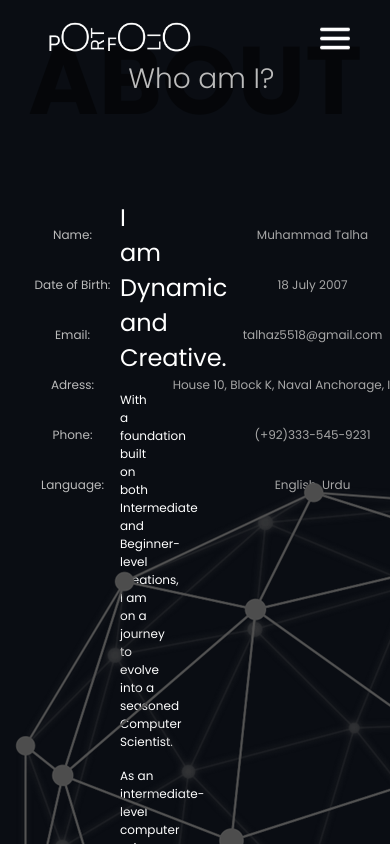
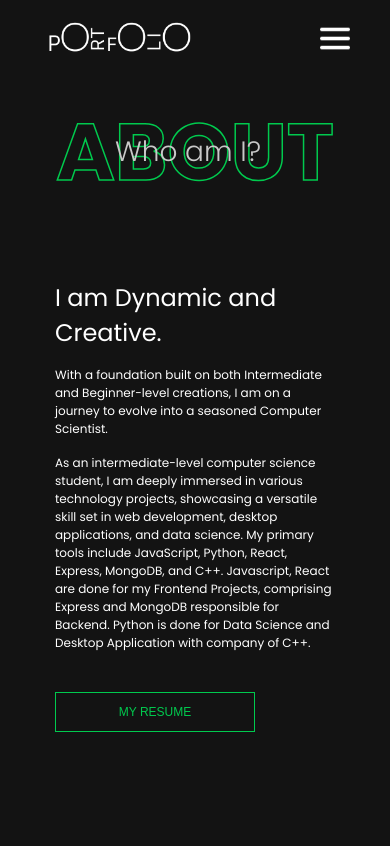
Before and after one commit to MuhammadTalha15/My-Portfolio, a React (Vite) app: page /About in a window 390 px wide. Shown: the top 846 px of the page. Built offline with nearby package versions, Linux system fonts and the light colour scheme.

Commit message:
About Page Modified and Media Queries

```diff
--- a/src/components/First.jsx
+++ b/src/components/First.jsx
@@ -5,7 +5,6 @@ import GithubLogo from '../assets/Icons/github.svg'
 import FacebookLogo from '../assets/Icons/facebook.svg'
 import InstagramLogo from '../assets/Icons/instagram.svg'
 import StackLogo from '../assets/Icons/stack-overflow.svg'
-import Polygon from '../assets/Logo/pngwing.com.png'
 
 const First = () => {
 
@@ -41,7 +40,6 @@ const First = () => {
             </div>
           </div>
 
-          {/* <img className='polygon-i' src={Polygon} alt="" /> */}
         </section>
     </>
   )
--- a/src/components/Fourth.jsx
+++ b/src/components/Fourth.jsx
@@ -1,5 +1,6 @@
 import React from 'react'
 import Polygon from '../assets/Logo/pngwing.com.png'
+import '../styles/fourth.css'
 
 const Fourth = () => {
   return (
--- a/src/components/Second.jsx
+++ b/src/components/Second.jsx
@@ -17,6 +17,7 @@ const Second = () => {
     <section className="second">
           <section className='s-header'>
             <h2 className='s-head'>ABOUT</h2>
+              <span className='s-head-after'>Who am I?</span>
           </section>
           <section className="s-content">
             <section className="cont left">
@@ -26,8 +27,7 @@ const Second = () => {
 
               <p className="second-para">As an intermediate-level computer science student, I am deeply immersed in various technology projects, showcasing a versatile skill set in web development, desktop applications, and data science. My primary tools include JavaScript, Python, React, Express, MongoDB, and C++. Javascript, React are done for my Frontend Projects, comprising Express and MongoDB responsible for Backend. Python is done for Data Science and Desktop Application with company of C++.</p>
 
-              <button className='s-btn cv'>MY RESUME</button>
-              <button className='s-btn slrn'>Learn More</button>
+              <button className='s-btn'>MY RESUME</button>
             </section>
             <section className="cont right">
               <div className="details">
@@ -49,7 +49,7 @@ const Second = () => {
                 </ul>
               </div>
             </section>
-            <img className='polygon-ii' src={Polygon} alt="" />
+            {/* <img className='polygon-ii' src={Polygon} alt="" /> */}
           </section>
         </section>
     </>
--- a/src/components/Third.jsx
+++ b/src/components/Third.jsx
@@ -1,4 +1,5 @@
 import React from 'react'
+import '../styles/third.css'
 import Polygon from '../assets/Logo/pngwing.com.png'
 
 const Third = () => {
--- a/src/components/navbar.jsx
+++ b/src/components/navbar.jsx
@@ -20,9 +20,9 @@ const Navbar = (props) => {
       <nav id='nav' className={navbarClass}>
         <ul>
           <Link to="/My-Portfolio"><li className='nav-li'>Home Page</li></Link>
-          <Link to="/about"><li className='nav-li'>About Me</li></Link>
-          <Link to="/projects"><li className='nav-li'>Projects</li></Link>
-          <Link to="/contact"><li className='nav-li'>Contact Me</li></Link>
+          <Link to="/About"><li className='nav-li'>About Me</li></Link>
+          <Link to="/Projects"><li className='nav-li'>Projects</li></Link>
+          <Link to="/Contact-Me"><li className='nav-li'>Contact Me</li></Link>
         </ul>
       </nav>
 
--- a/src/styles/First.css
+++ b/src/styles/First.css
@@ -122,11 +122,6 @@
     filter: invert(100%) sepia(66%) saturate(286%) hue-rotate(305deg) brightness(116%) contrast(100%);;
   }
 
-  .polygon-i{
-    position: absolute;
-    right: -20%;
-    bottom: -45%;
-  }
 
   @media(max-width: 1366px){
     .txt-cnt{
@@ -195,12 +190,6 @@
       width: 1.5rem;
     }
 
-    .polygon-i{
-      position: absolute;
-      width: 95rem;
-      right: -20%;
-      bottom: -45%;
-    }
   }
 
 
@@ -266,21 +255,10 @@
       width: 1.5rem;
     }
 
-    .polygon-i{
-      position: absolute;
-      width: 95rem;
-      right: -20%;
-      bottom: -45%;
-    }
   }
 
   @media(max-width: 1024px){
-    .polygon-i{
-      width: 80rem;
-      right: -30%;
-      bottom: -5%;
-      transform: rotateZ(-90deg);
-    }
+
   }
 
   @media(max-width: 990px){
@@ -345,12 +323,6 @@
       width: 1.5rem;
     }
 
-    .polygon-i{
-      width: 100rem;
-      right: -30%;
-      bottom: -5%;
-      transform: rotateZ(-90deg);
-    }
   }
 
   @media(max-width: 600px){
@@ -373,12 +345,6 @@
       overflow: hidden;
     }
 
-    .polygon-i{
-      width: 80rem;
-      right: -50%;
-      bottom: -40%;
-      transform: rotateZ(-90deg);
-    }
   }
 
   @media(max-width: 415px){
@@ -469,11 +435,4 @@
       left: -4rem;
       bottom: 15rem;
     }
-
-    .polygon-i{
-      width: 70rem;
-      right: -30%;
-      bottom: -40%;
-      transform: rotateZ(0deg);
-    }
   }
--- a/src/styles/navbar.css
+++ b/src/styles/navbar.css
@@ -12,14 +12,17 @@ header{
 
 .logo{
     width: 25rem;
+    user-select: none;
+    pointer-events: none;
 }
 
 .navbar{
     height: 50%;
-    width: 60rem;
+    width: 65rem;
     display: flex;
     align-items: center;
     justify-content: center;
+    /* background-color: red; */
 }
 
 ul{
@@ -34,6 +37,11 @@ ul li.nav-li{
     font-family: sans-serif;
     cursor: pointer;
     color: #fff;
+    transition: 0.4s;
+}
+
+ul li.nav-li:hover{
+    color: rgb(0, 202, 78);
 }
 
 ul li.nav-li::after{
@@ -41,7 +49,7 @@ ul li.nav-li::after{
     content: '';
     height: 3px;
     width: 0%;
-    background-color: #fff;
+    background-color: rgb(0, 202, 78);
     left: 0;
     bottom: -10px;
     transition: 0.4s;
@@ -67,7 +75,7 @@ ul li.nav-li:hover::after{
     }
 
     .navbar{
-        width: 48rem;
+        width: 52rem;
     }
 
     li.nav-li{
@@ -96,7 +104,7 @@ ul li.nav-li:hover::after{
         left: 0;
         height: 50rem;
         width: 100%;
-        background-color: #0f131abe;
+        background-color: #131313be;
         transition: 0.3s;
         z-index: -10;
     }
@@ -106,7 +114,7 @@ ul li.nav-li:hover::after{
         left: 0;
         height: 90vh;
         width: 100%;
-        background-color: #0f131abe;
+        background-color: #131313be;
         transition: 0.3s;
         z-index: -10;
     }
@@ -115,7 +123,6 @@ ul li.nav-li:hover::after{
         height: 100%;
         width: 100%;
         list-style: none;
-
         display: flex;
         align-items: center;
         justify-content: center;
--- a/src/styles/second.css
+++ b/src/styles/second.css
@@ -7,13 +7,17 @@
 .second{
     height: 100vh;
     width: 100%;
-    background-color: #0a0d13;
+    background-color: #131313;
     overflow: hidden;
     z-index: -100;
+    background-image: linear-gradient(rgba(19, 19, 19, 0.4), rgba(19, 19, 19, 0.4)),url(../assets/Images/left.png);
+    background-size: cover;
+    background-position: center;
 }
 
 .s-header{
     height: 20rem;
+    padding-top: 10rem;
     width: 100%;
     display: flex;
     align-items: center;
@@ -24,30 +28,30 @@
     position: relative;
     font-size: 12rem;
     font-family: var(--Poppins);
-    color: rgba(0, 0, 0, 0.5);
+    color: #131313;
+    -webkit-text-stroke: 1.5px rgb(0, 202, 78);
     user-select: none;
 }
 
-.s-head::after{
+.s-head-after{
     position: absolute;
-    content: 'Who am I?';
+    font-family: var(--Poppins);
     font-weight: 300;
     width: 20rem;
-    color: #bbbbbb;
+    color: #c9c9c9;
     font-size: 3.5rem;
-    top: 35%;
-    left: 30%;
 }
 
 .s-content{
     position: relative;
-    height: 50rem;
+    height: 60rem;
     width: 100%;
     /* border: 1px solid; */
     display: flex;
     align-items: center;
     justify-content: space-between;
-    padding: 0 10rem;
+    padding: 5rem 10rem;
+    /* background-color: rebeccapurple; */
 }
 
 .cont{
@@ -82,28 +86,19 @@
 
 .s-btn{
     height: 5rem;
-    width: 20rem;
+    width: 25rem;
     margin: 5rem 0;
     background-color: transparent;
-    font-family: var(--Poppins);
-    border: 1px solid var(--font-color-default);
-    color: var(--font-color-default);
+    color: rgb(0, 202, 78);
+    border: 1px solid rgb(0, 202, 78);
+    font-weight: 500;
     font-size: 1.5rem;
     cursor: pointer;
     transition: 0.4s;
 }
 
-.cv{
-    background-color: var(--font-color-default);
-    color: black;
-    width: 25rem;
-    border: none;
-    font-weight: 500;
-    z-index: 100000000;
-}
-
-.cv:hover{
-    background-color: #bbbbbb;
+.s-btn:hover{
+    background-color: #fff;
     color: #000;
     border: none;
 }
@@ -127,7 +122,9 @@
 .details{
     height: 40rem;
     width: 60rem;
+    min-width: 40rem;
     display: flex;
+    /* background-color: rebeccapurple; */
 }
 
 .dtail-list{
@@ -137,6 +134,7 @@
     flex-direction: column;
     width: 15rem;
     padding: 0 2rem;
+    /* background-color: red; */
 }
 
 .dtail-li-hd{
@@ -166,9 +164,111 @@
     font-size: 1.5rem;
 }
 
-.polygon-ii{
-    position: absolute;
-    left: -35%;
-    top: 50%;
-    pointer-events: none;
-}
+
+@media(max-width: 1366px){
+    /* html{
+        font-size: 9px;
+    } */
+
+  }
+
+
+  @media(max-width: 1280px){
+    html{
+        font-size: 8px;
+    }
+
+  }
+
+  @media(max-width: 1024px){
+
+  }
+
+  @media(max-width: 990px){
+    html{
+        font-size: 8px;
+    }
+
+    .s-content{
+        position: relative;
+        height: 75rem;
+        width: 100%;
+    }
+  }
+
+  @media(max-width: 600px){
+    .s-header{
+        height: 25rem;
+        padding-top: 13rem;
+    }
+
+  }
+
+  @media(max-width: 415px){
+
+    .second{
+        height: 160vh;
+        width: 100%;
+    }
+
+    .s-header{
+        height: 25rem;
+        padding-top: 13rem;
+        width: 100%;
+        display: flex;
+        align-items: center;
+        justify-content: center;
+    }
+
+    .s-head{
+        font-size: 10rem;
+    }
+
+    .s-content{
+        position: relative;
+        height: 130rem;
+        width: 100%;
+        flex-direction: column;
+    }
+
+    .cont{
+        height: 100%;
+        width: 45rem;
+    }
+
+    .dtail-li-hd{
+        align-self: start;
+        font-size: 1.25rem;
+    }
+
+    .data-list{
+        align-items: flex-start;
+        padding: 0 .5rem;
+    }
+
+    .dtail-data{
+        font-size: 1.3rem;
+    }
+
+    .left{
+        height: 60%;
+    }
+
+    .right{
+        height: 50%;
+    }
+
+  }
+
+  @media(max-width: 375px){
+
+    html{
+        font-size: 7px !important;
+    }
+
+    .second{
+        height: 130vh;
+        width: 100%;
+    }
+
+  }
```
Also changed, not shown: src/App.jsx (+3 -6 lines), src/assets/Images/left.png (added).
